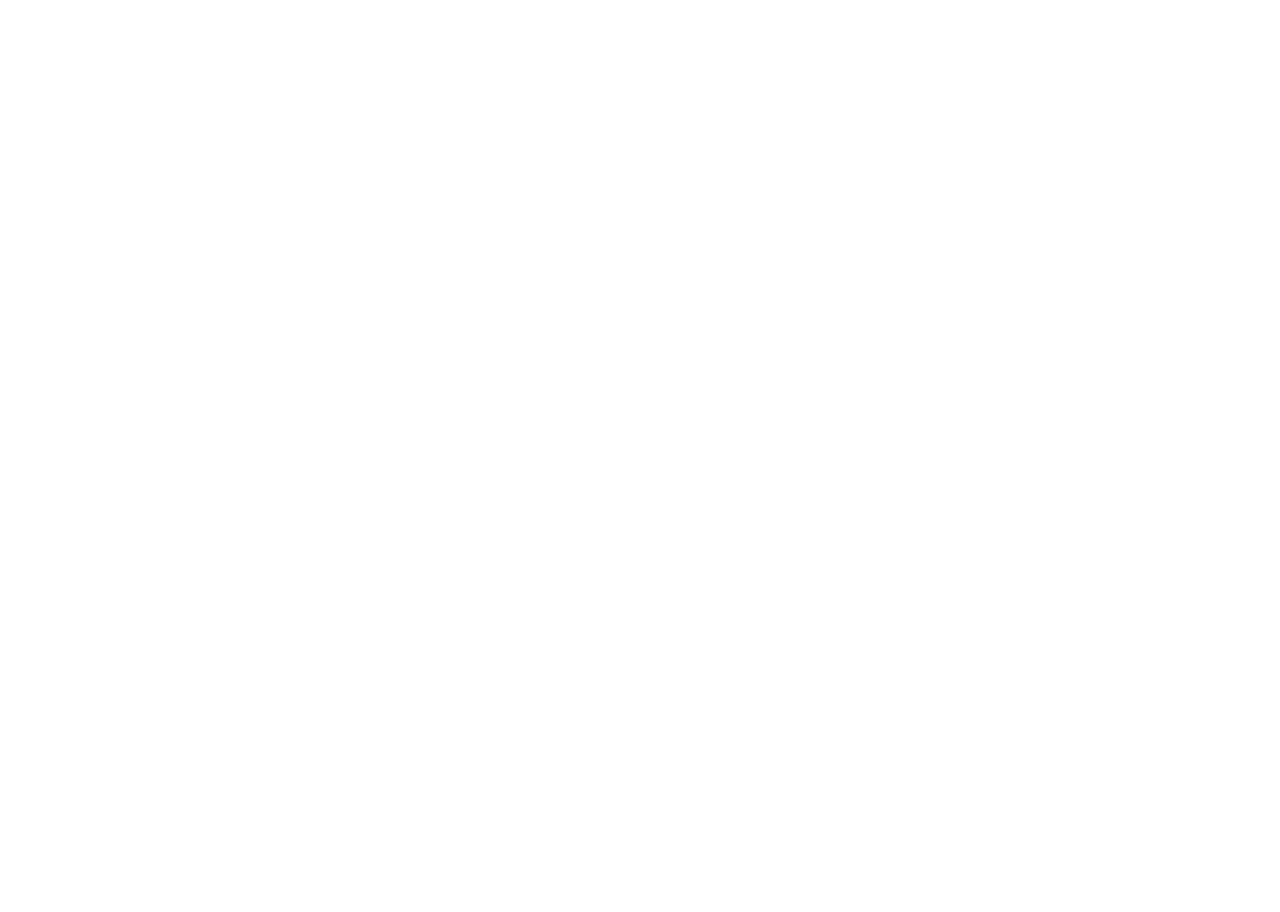
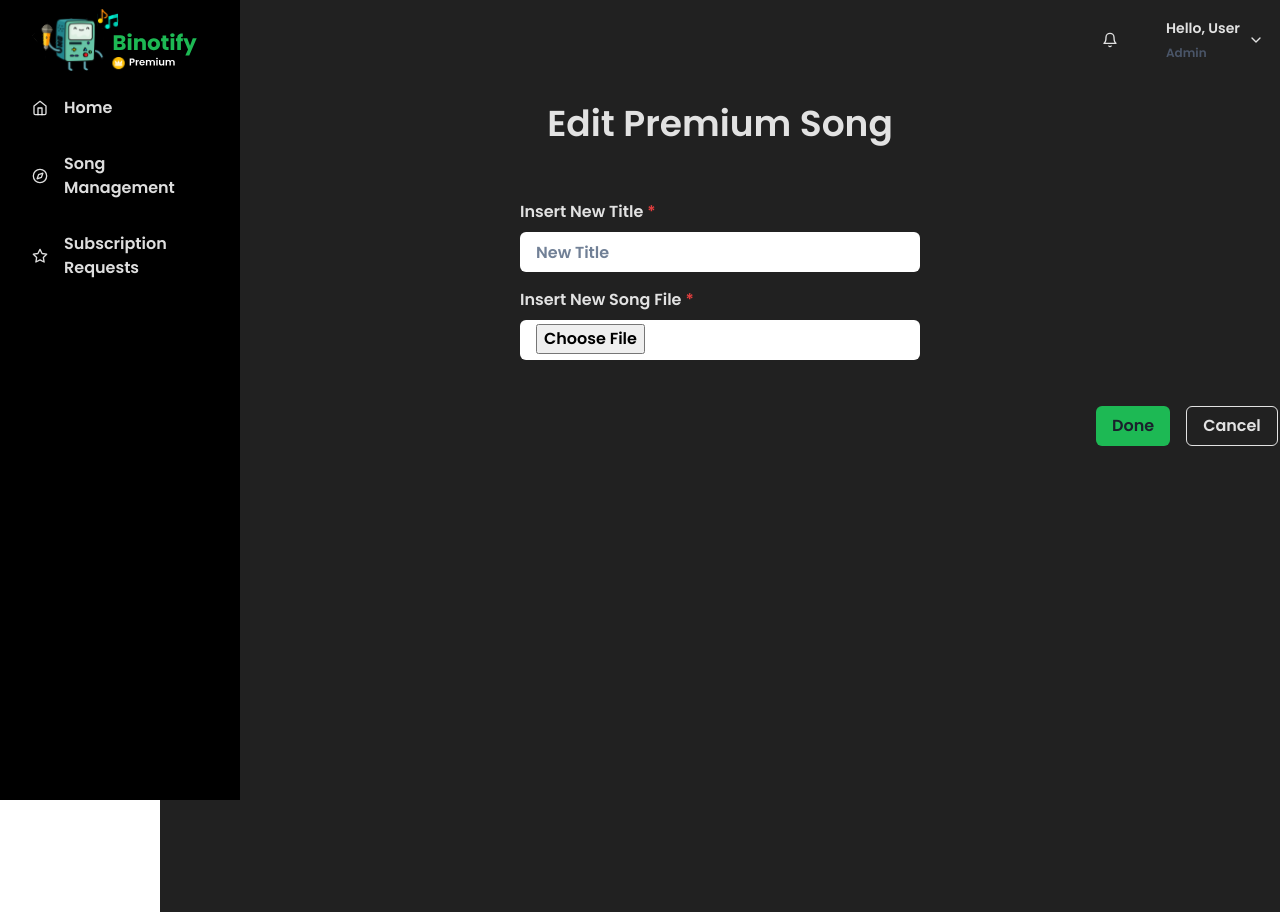
Before and after one commit to gagaspbahar/binotify-premium-app, a React (Vite) app: page /edit-song in a window 1280 px wide. Before the commit this address had no page. Before the commit the page ends 800 px from the top, so only its background shows below. Built offline with nearby package versions, Linux system fonts and the light colour scheme.

Commit message:
feat: edit song

```diff
--- a/src/App.tsx
+++ b/src/App.tsx
@@ -8,6 +8,7 @@
 import { Button } from "@chakra-ui/react";
 import AddSong from "./pages/AddSong";
 import DeleteSong from "./pages/DeleteSong";
+import EditSong from "./pages/EditSong";
 
 function App() {
   const [count, setCount] = useState(0);
@@ -22,6 +23,7 @@
         <Route path="/song-management" element={<SongManagement />} />
         <Route path="/add-song" element={<AddSong />} />
         <Route path="/delete-song" element={<DeleteSong />} />
+        <Route path="/edit-song" element={<EditSong />} />
       </Routes>
     </div>
   );
--- /dev/null
+++ b/src/pages/EditSong.tsx
@@ -0,0 +1,80 @@
+import React from "react";
+import Navbar from "../components/Navbar";
+
+import {
+  Text,
+  Box,
+  Flex,
+  FormControl,
+  FormLabel,
+  Input,
+  InputGroup,
+  InputRightElement,
+  Stack,
+  Button,
+  useColorModeValue,
+  Link,
+  ButtonGroup,
+} from "@chakra-ui/react";
+
+function EditSong() {
+  return (
+    <>
+      <Navbar children={undefined} />
+
+      <Box
+        minH="100vh"
+        bg="#212121"
+        textColor="white"
+        ml={{ base: 0, md: 40 }}
+        minW="100vh"
+      >
+        <Text fontSize="4xl" fontWeight="bold" textAlign="center" mx="auto">
+          Edit Premium Song
+        </Text>
+        <Box maxW="50vh" mx="auto" mt="8vh">
+          <Stack spacing={4}>
+            <FormControl id="title" isRequired>
+              <FormLabel>Insert New Title</FormLabel>
+              <Input
+                type="text"
+                bg="#FFFFFF"
+                placeholder="New Title"
+                border={"none"}
+              />
+            </FormControl>
+            <FormControl id="username" isRequired>
+              <FormLabel>Insert New Song File</FormLabel>
+              <Input
+                type="file"
+                bg="#FFFFFF"
+                placeholder="New File"
+                border={"none"}
+                pt="1"
+              />
+            </FormControl>
+
+            <ButtonGroup gap="2" ml="500" px="76" pt="30">
+              <Link href="/song-management" style={{ textDecoration: "none" }}>
+                <Button bg="#1DB954" _hover={{ bg: "#1DB954", color: "black" }}>
+                  Done
+                </Button>
+              </Link>
+              <Link href="/song-management" style={{ textDecoration: "none" }}>
+                <Button
+                  colorScheme="#212121"
+                  variant="outline"
+                  _hover={{ bg: "#7D7575", color: "black" }}
+                >
+                  Cancel
+                </Button>
+              </Link>
+            </ButtonGroup>
+          </Stack>
+        </Box>
+      </Box>
+    </>
+  );
+}
+
+export default EditSong;
--- a/src/pages/SongManagement.tsx
+++ b/src/pages/SongManagement.tsx
@@ -87,7 +87,11 @@
                 <Td>2</Td>
                 <Td>One Thing</Td>
                 <Td>3:50</Td>
-                <Td>Edit</Td>
+                <Td>
+                  <Link href="/edit-song" style={{ textDecoration: "none" }}>
+                    Edit
+                  </Link>
+                </Td>
               </Tr>
               <Tr>
                 <Td>3</Td>
```
